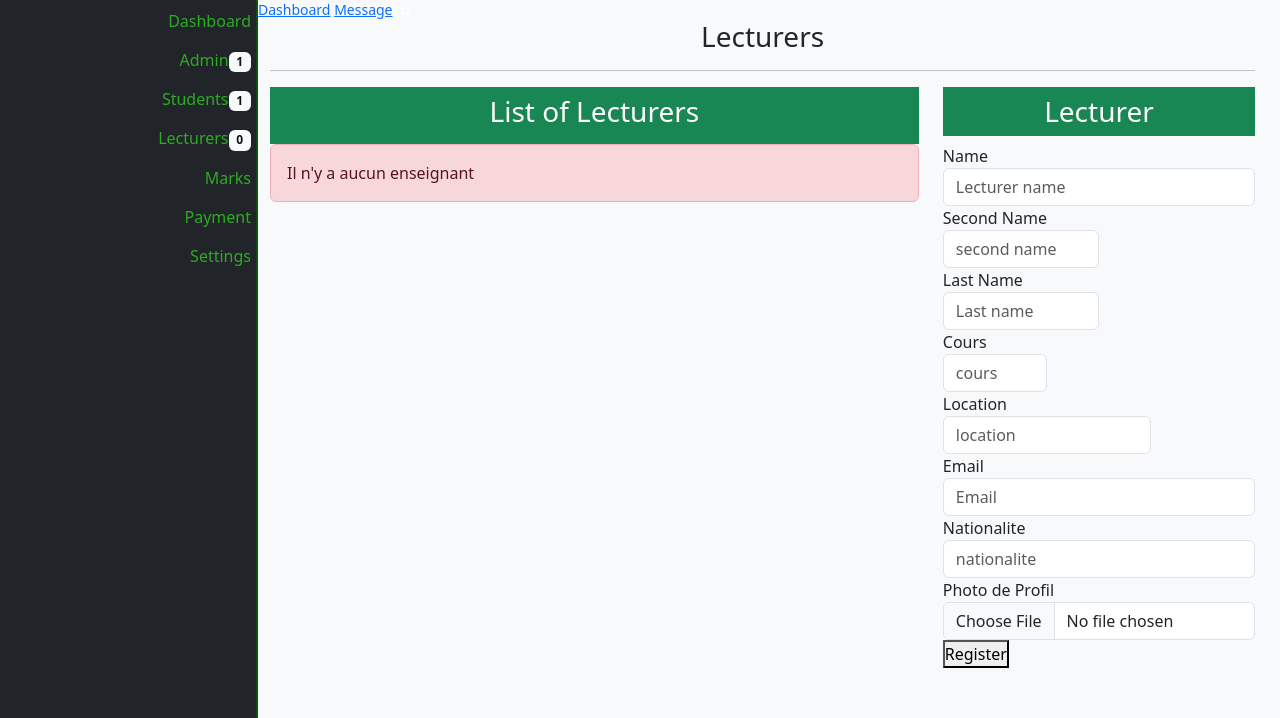
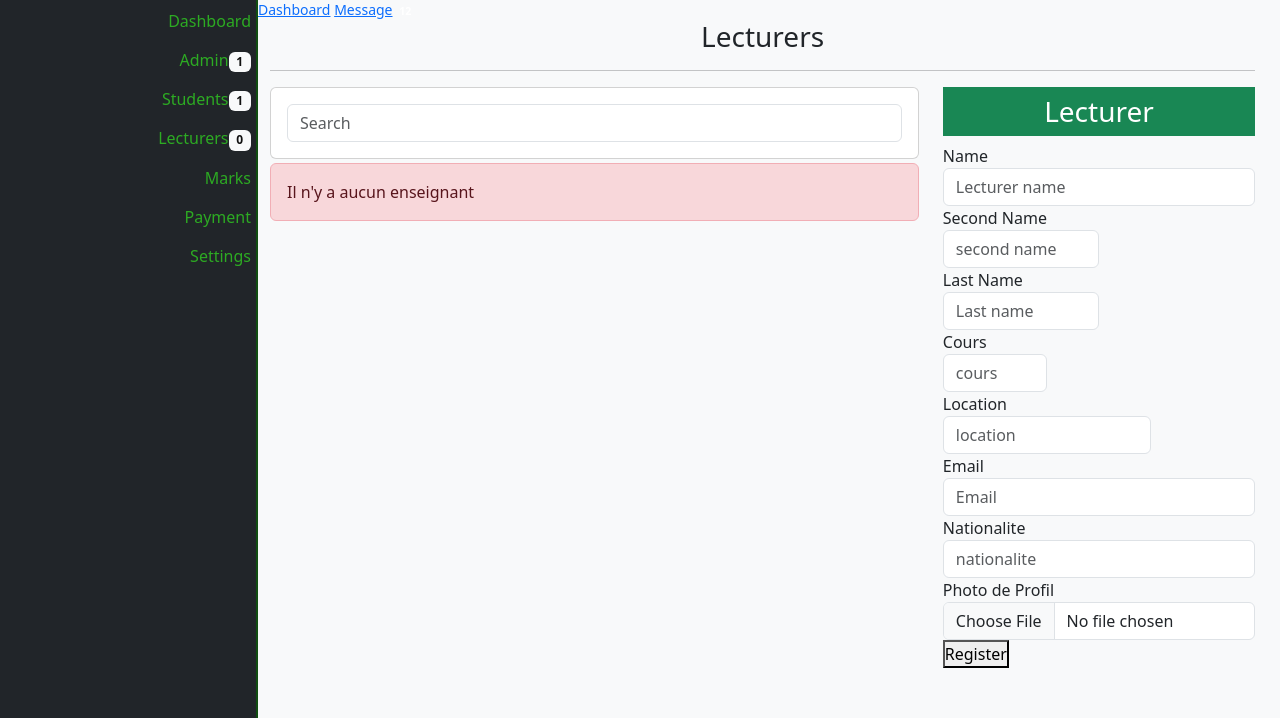
Before and after one commit to Jean-pierre14/payment, a PHP site: page /payment/lecturer.php in a window 1280 px wide. Shown: the part 56-774 px from the top of the page. Run offline with PHP 8.4, Linux system fonts and the light colour scheme; the visitor is signed in with stand-in values (Sample User, id 1); data that the repository does not hold is empty; some libraries are stand-ins or nearby versions.

Commit message:
Index ui

```diff
--- a/configuration/Lecturers.php
+++ b/configuration/Lecturers.php
@@ -7,9 +7,7 @@
 
     if(mysqli_num_rows($response) > 0){
         $output .= '
-        <div class="card card-body my-1">
-            <input type="search" placeholder="Search" name="search" class="form-control">
-        </div>
+
         <table class="table m-0">
             <thead>
                 <tr>
--- a/includes/tableLecture.php
+++ b/includes/tableLecture.php
@@ -1,8 +1,7 @@
 <div class="col-md-12">
     <?php include("./db.con.php");include("sql.php"); ?>
-
-    <div class="bg-success p-2">
-        <h3 class="item white text-center" align='center'>List of Lecturers</h3>
+    <div class="card card-body mb-1">
+        <input type="search" placeholder="Search" name="search" class="form-control">
     </div>
     <div id="Resutls">
         <table class="table m-0">
```
